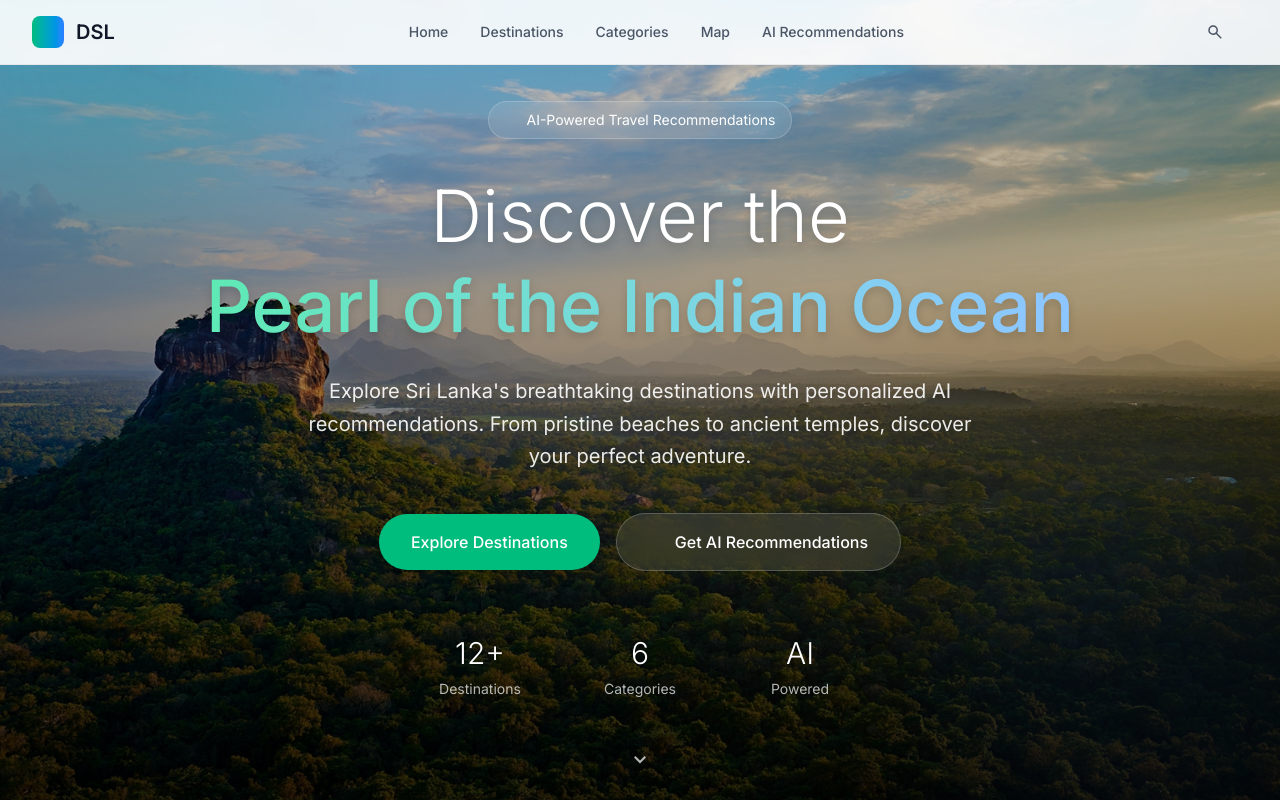
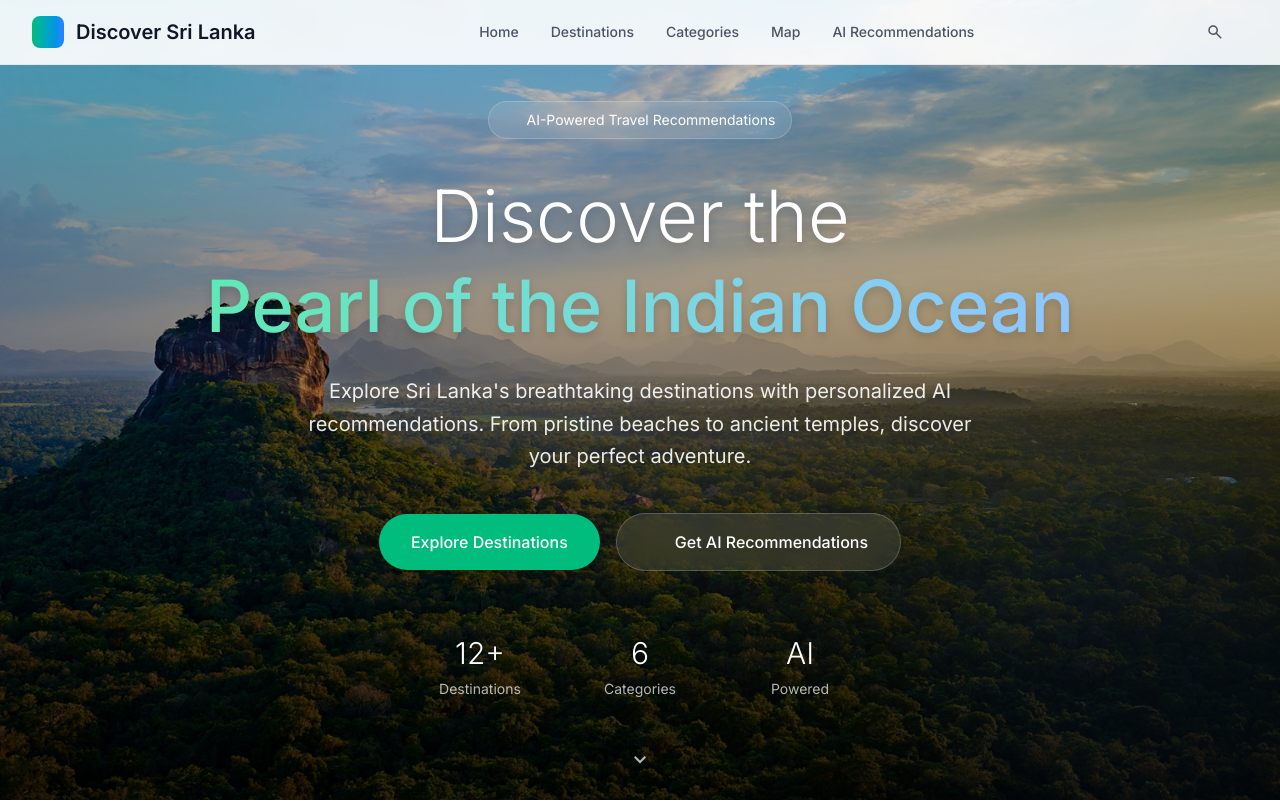
Before and after one commit to shashi-commits/DSL-Backup, a Next.js app: page / in a window 1280 px wide. Shown: the top 802 px of the page. Built offline with nearby package versions, Linux system fonts and the light colour scheme; some icons are missing.

Commit message:
update nav title

```diff
--- a/app/components/Navbar.tsx
+++ b/app/components/Navbar.tsx
@@ -27,7 +27,7 @@ export default function Navbar() {
             </div>
             <span className="text-lg sm:text-xl font-semibold text-gray-900">
               <span data-editor-id="app/components/Navbar.tsx:24:14" className="hidden xs:inline">Discover Sri Lanka</span>
-              <span className="xs:hidden">DSL</span>
+              <span className="xs:hidden">Discover Sri Lanka</span>
             </span>
           </Link>
 
```
